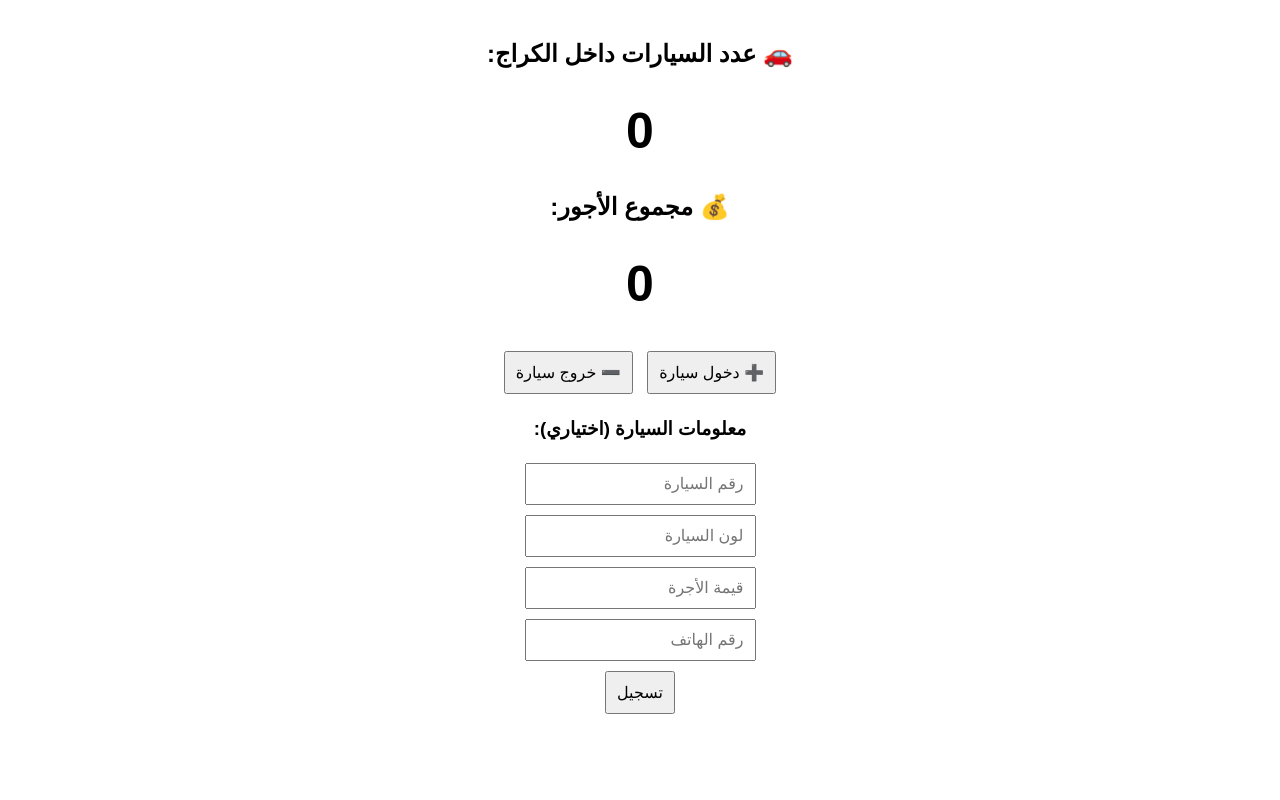
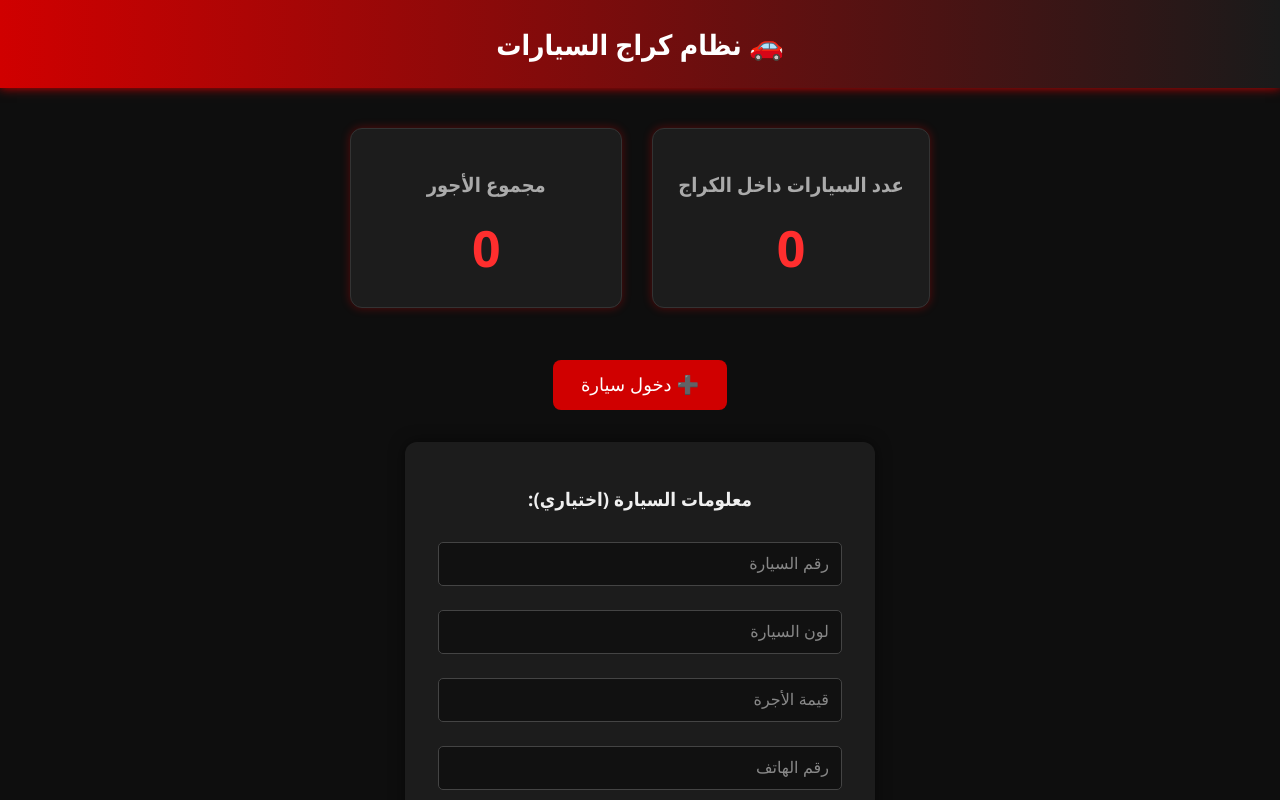
Before and after one commit to raadalaswed/garage, a plain HTML site: page index.html in a window 1280 px wide. Both pictures are taken after a click on the button "➕ دخول سيارة". Shown: the top 800 px of the page. Drawn offline with Linux system fonts and the light colour scheme; no server answers.

Commit message:
Update index.html
تحديث الواجهة

```diff
--- a/index.html
+++ b/index.html
@@ -1,49 +1,175 @@
 <!DOCTYPE html>
 <html lang="ar">
 <head>
-  <meta charset="UTF-8">
+  <meta charset="UTF-8" />
   <title>نظام كراج السيارات</title>
   <script src="https://www.gstatic.com/firebasejs/8.10.1/firebase-app.js"></script>
   <script src="https://www.gstatic.com/firebasejs/8.10.1/firebase-database.js"></script>
   <style>
     body {
-      font-family: Arial, sans-serif;
+      font-family: 'Segoe UI', Tahoma, sans-serif;
       direction: rtl;
       text-align: center;
-      margin-top: 40px;
+      background-color: #0e0e0e;
+      color: #f0f0f0;
+      margin: 0;
+      padding: 0;
     }
-    input, button {
-      padding: 10px;
-      margin: 5px;
+    header {
+      background: linear-gradient(to right, #d00000, #1a1a1a);
+      padding: 25px;
+      font-size: 28px;
+      font-weight: bold;
+      color: white;
+      box-shadow: 0 0 10px #d00000;
+    }
+    .stats {
+      display: flex;
+      flex-wrap: wrap;
+      justify-content: center;
+      gap: 30px;
+      margin: 40px 0;
+    }
+    .card {
+      background: #1c1c1c;
+      border: 1px solid #333;
+      border-radius: 12px;
+      padding: 25px;
+      min-width: 220px;
+      box-shadow: 0 0 10px rgba(255,0,0,0.3);
+      transition: transform 0.2s ease;
+    }
+    .card:hover {
+      transform: scale(1.03);
+    }
+    .card h2 {
+      font-size: 20px;
+      color: #aaa;
+    }
+    .card h1 {
+      font-size: 50px;
+      color: #ff2e2e;
+      margin: 0;
+    }
+    .buttons {
+      margin: 20px;
+    }
+    .buttons button {
+      padding: 14px 28px;
+      margin: 12px;
+      font-size: 18px;
+      background-color: #d00000;
+      border: none;
+      color: white;
+      border-radius: 8px;
+      cursor: pointer;
+      transition: background 0.3s ease;
+    }
+    .buttons button:hover {
+      background-color: #a40000;
+    }
+    #formContainer {
+      background: #1c1c1c;
+      border-radius: 12px;
+      padding: 25px;
+      max-width: 420px;
+      margin: 0 auto;
+      box-shadow: 0 0 15px rgba(0,0,0,0.5);
+      display: none;
+    }
+    input {
+      width: 90%;
+      padding: 12px;
+      margin: 12px 0;
       font-size: 16px;
+      border: 1px solid #444;
+      border-radius: 5px;
+      background-color: #111;
+      color: #eee;
     }
-    h1 {
-      font-size: 50px;
+    input::placeholder {
+      color: #888;
+    }
+    #formContainer button {
+      background-color: #007bff;
+    }
+    footer {
+      margin-top: 60px;
+      color: #666;
+      font-size: 14px;
+    }
+    .brand {
+      color: #ff2e2e;
+      font-weight: bold;
+      font-size: 15px;
+      letter-spacing: 1px;
+    }
+    ul#carList {
+      list-style: none;
+      padding: 0;
+      max-width: 600px;
+      margin: 30px auto;
+    }
+    ul#carList li {
+      background: #1a1a1a;
+      border: 1px solid #333;
+      margin: 8px 0;
+      padding: 15px;
+      border-radius: 8px;
+      display: flex;
+      justify-content: space-between;
+      align-items: center;
+    }
+    ul#carList li button {
+      background: #b00000;
+      color: white;
+      border: none;
+      padding: 8px 14px;
+      border-radius: 6px;
+      cursor: pointer;
+    }
+    ul#carList li button:hover {
+      background: #800000;
     }
   </style>
 </head>
 <body>
 
-  <h2>🚗 عدد السيارات داخل الكراج:</h2>
+  <header>🚗 نظام كراج السيارات</header>
+
+  <div class="stats">
+    <div class="card">
+      <h2>عدد السيارات داخل الكراج</h2>
       <h1 id="count">0</h1>
+    </div>
+    <div class="card">
+      <h2>مجموع الأجور</h2>
+      <h1 id="totalFee">0</h1>
+    </div>
+  </div>
 
-  <h2>💰 مجموع الأجور:</h2>
-  <h1 id="totalFee">0</h1>
+  <div class="buttons">
+    <button onclick="showForm()">➕ دخول سيارة</button>
+  </div>
 
-  <button onclick="showForm()">➕ دخول سيارة</button>
-  <button onclick="removeCar()">➖ خروج سيارة</button>
-
-  <div id="formContainer" style="display:none;">
+  <div id="formContainer">
     <h3>معلومات السيارة (اختياري):</h3>
-    <input id="carNumber" placeholder="رقم السيارة"><br>
-    <input id="color" placeholder="لون السيارة"><br>
-    <input id="fee" placeholder="قيمة الأجرة"><br>
-    <input id="phone" placeholder="رقم الهاتف"><br>
+    <input id="carNumber" placeholder="رقم السيارة" />
+    <input id="color" placeholder="لون السيارة" />
+    <input id="fee" placeholder="قيمة الأجرة" />
+    <input id="phone" placeholder="رقم الهاتف" />
+    <br />
     <button onclick="submitCar()">تسجيل</button>
   </div>
 
+  <h2 style="margin-top: 40px;">🚘 السيارات الموجودة حاليًا:</h2>
+  <ul id="carList"></ul>
+
+  <footer>
+    <p>by <span class="brand">Raad Alaswed</span></p>
+  </footer>
+
   <script>
-    // 🔻 انسخ معلومات Firebase الخاصة بك هنا من صفحة الإعدادات 🔻
     const firebaseConfig = {
       apiKey: "AIzaSyC7EVNCSl48CQgIC_a8wdC5UG2tKLtNKjQ",
       authDomain: "garag-system.firebaseapp.com",
@@ -53,17 +179,15 @@
       messagingSenderId: "330947022055",
       appId: "1:330947022055:web:d0c9d378e200c7de45a642"
     };
-
-
     firebase.initializeApp(firebaseConfig);
     const db = firebase.database();
     const countRef = db.ref("carCount");
     const totalFeeRef = db.ref("totalFee");
+    const currentCarsRef = db.ref("currentCars");
 
     countRef.on("value", (snapshot) => {
       document.getElementById("count").textContent = snapshot.val() ?? 0;
     });
-
     totalFeeRef.on("value", (snapshot) => {
       document.getElementById("totalFee").textContent = snapshot.val() ?? 0;
     });
@@ -94,8 +218,8 @@
 
       const historyRef = db.ref("history/" + today).push();
       historyRef.set(newCar);
+      currentCarsRef.push(newCar);
       countRef.transaction(current => (current || 0) + 1);
-
       if (fee) {
         totalFeeRef.transaction(current => (current || 0) + parseInt(fee));
       }
@@ -107,7 +231,24 @@
       document.getElementById("phone").value = "";
     }
 
-    function removeCar() {
+    // عرض السيارات الحالية
+    currentCarsRef.on("value", (snapshot) => {
+      const carList = document.getElementById("carList");
+      carList.innerHTML = "";
+      snapshot.forEach((child) => {
+        const car = child.val();
+        const key = child.key;
+        const item = document.createElement("li");
+        item.innerHTML = `
+          ${car.carNumber || "بدون رقم"} - ${car.color || "بدون لون"} - ${car.fee || "0"} دينار - ${car.phone || "لا يوجد"}
+          <button onclick="removeSpecificCar('${key}')">🟥 إخراج</button>
+        `;
+        carList.appendChild(item);
+      });
+    });
+
+    function removeSpecificCar(key) {
+      db.ref("currentCars/" + key).remove();
       countRef.transaction(current => Math.max((current || 0) - 1, 0));
     }
   </script>
```
Lines whose indentation alone changed are shown as unchanged.
